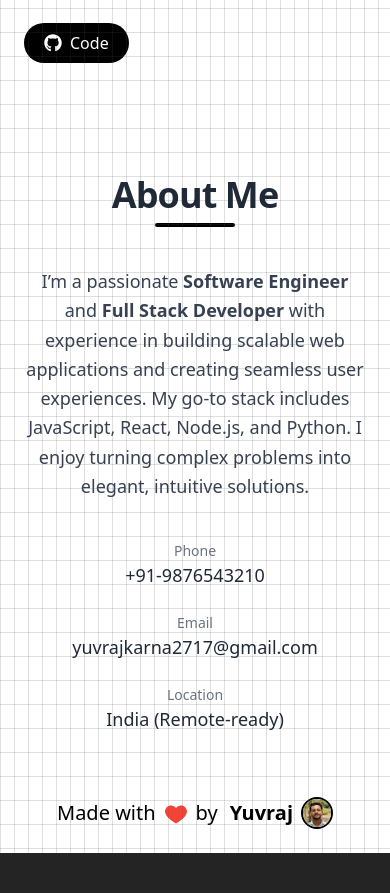
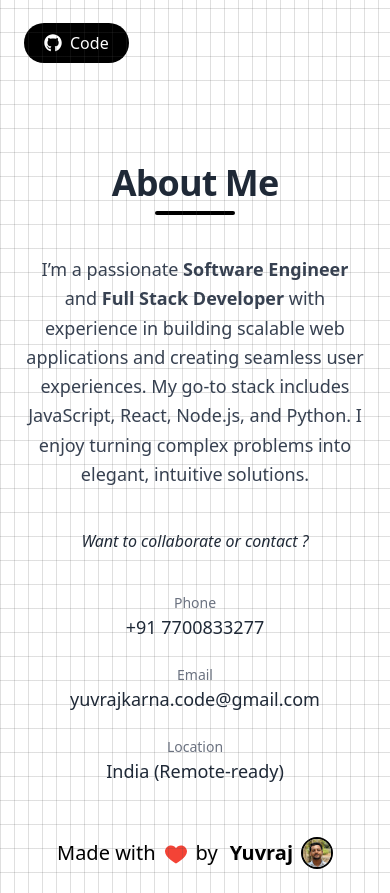
Before and after one commit to yuvrajkarna2717/yuvraj-karna, a React (Vite) app: page / in a window 390 px wide. Shown: the part 2920-3813 px from the top of the page. Before the commit the page ends 3773 px from the top, so only its background shows below. Built offline with nearby package versions, Linux system fonts and the light colour scheme.

Commit message:
updated about me section and footer css

```diff
--- a/src/Home/AboutMe.tsx
+++ b/src/Home/AboutMe.tsx
@@ -23,8 +23,9 @@ export function AboutMe() {
   return (
     <section
       id="about"
-      className="w-full md:py-20 py-10 px-6 md:px-24 bg-white text-gray-800"
+      className="w-full md:py-140 py-7 px-6 md:px-24 bg-white text-gray-800"
     >
+
       <div className="max-w-4xl mx-auto space-y-10">
         {/* Heading */}
         <div className="text-center">
@@ -63,6 +64,8 @@ export function AboutMe() {
           problems into elegant, intuitive solutions.
         </p>
 
+        <div className="flex justify-center items-center text-center italic md:text-3xl">Want to collaborate or contact ?</div>
+
         {/* Info Section */}
         <div
           className={`grid grid-cols-1 md:grid-cols-3 gap-6 text-center transition-opacity duration-700 ${
@@ -71,11 +74,11 @@ export function AboutMe() {
         >
           <div className="transition-transform hover:scale-105">
             <p className="text-sm text-gray-500">Phone</p>
-            <p className="text-lg font-medium">+91-9876543210</p>
+            <p className="text-lg font-medium">+91 7700833277</p>
           </div>
           <div className="transition-transform hover:scale-105">
             <p className="text-sm text-gray-500">Email</p>
-            <p className="text-lg font-medium">yuvrajkarna2717@gmail.com</p>
+            <p className="text-lg font-medium">yuvrajkarna.code@gmail.com</p>
           </div>
           <div className="transition-transform hover:scale-105">
             <p className="text-sm text-gray-500">Location</p>
--- a/src/Home/Footer.tsx
+++ b/src/Home/Footer.tsx
@@ -3,7 +3,7 @@ import yuvrajImageSrc from "../assets/yuvraj-image.jpg";
 
 export default function Footer() {
   return (
-    <footer className="md:px-6 md:py-8 py-6 text-center text-black">
+    <footer className="md:px-6 md:py-8 py-6 text-center text-black md:pb-20">
       <div className="flex flex-row items-center justify-center gap-3 sm:gap-2 text-xl sm:text-2xl">
         <p className="flex items-center gap-2">
           Made with <FcLike className="w-6 h-6" /> by
```
